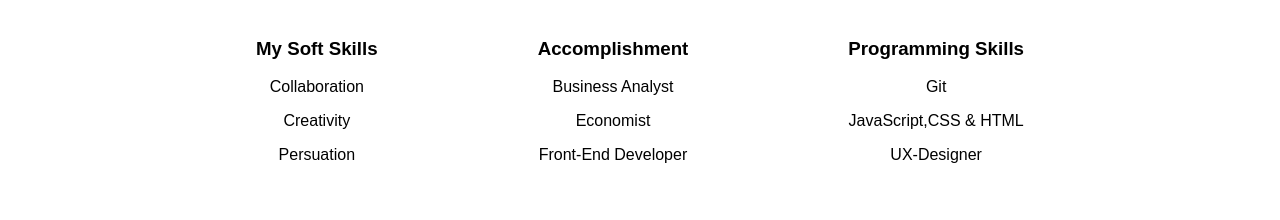
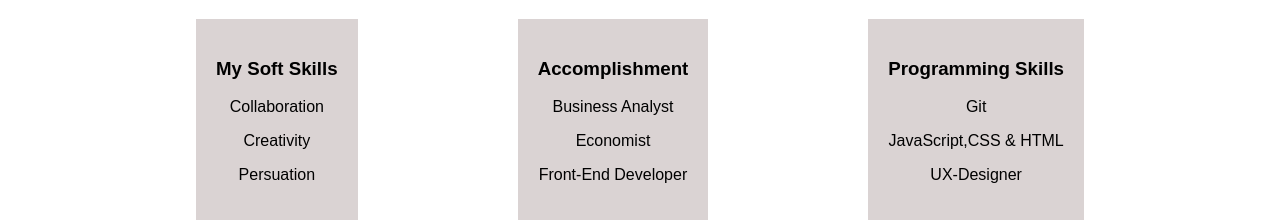
Before and after one commit to Kaburu12/My-portfolio, a plain HTML site: page index.html in a window 1280 px wide. Shown: the part 583-803 px from the top of the page. Drawn offline with Linux system fonts and the light colour scheme.

Commit message:
style the about section  background

```diff
--- a/Assets/css/index.css
+++ b/Assets/css/index.css
@@ -94,4 +94,6 @@ h1{
 #h3{
     margin: 0px 80px 0px 80px;
     text-align: center;
+    background-color:#DAD3D3 ;
+    padding: 20px;
 }
```
